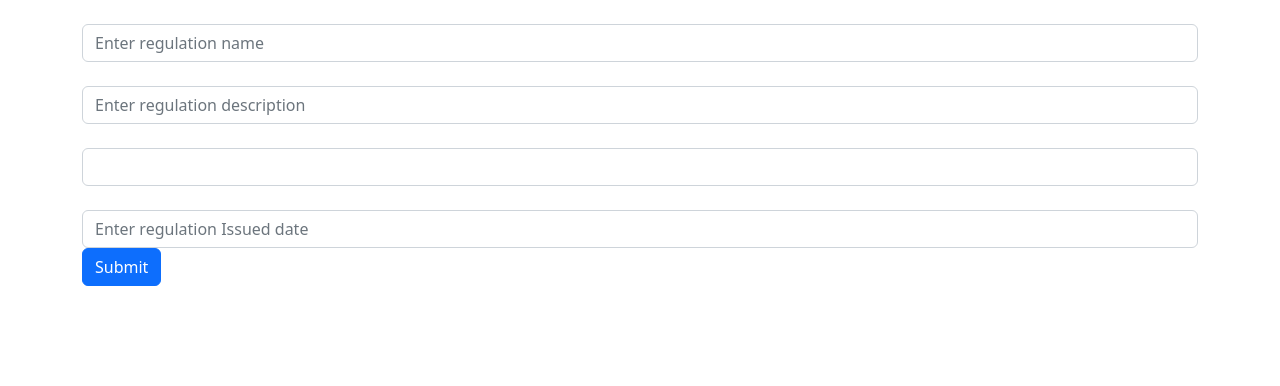
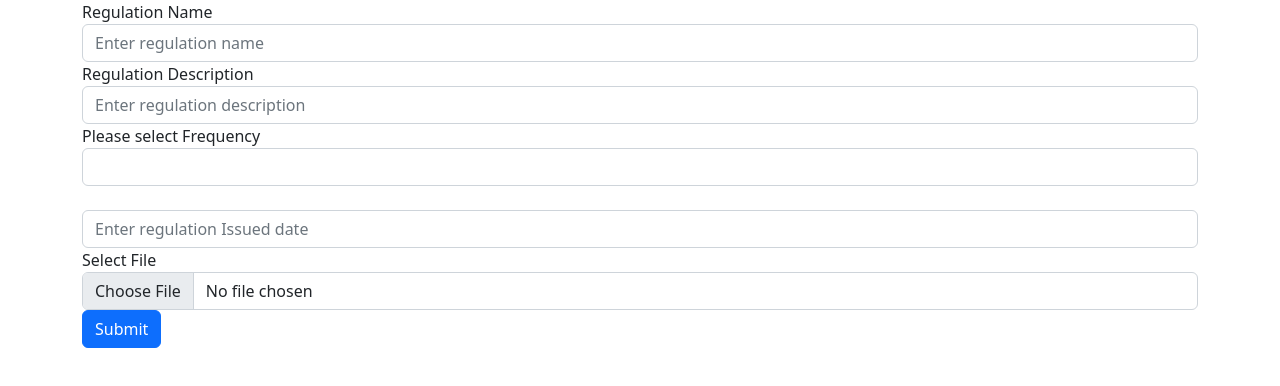
Before and after one commit to Yashpalgawali/document-tracker-angular, an Angular app: page /addregulation in a window 1280 px wide. Shown: the top 386 px of the page. Built offline with nearby package versions, Linux system fonts and the light colour scheme.

Commit message:
05 June fir commit

```diff
--- a/src/app/Models/Regulation.ts
+++ b/src/app/Models/Regulation.ts
@@ -8,7 +8,7 @@ export class Regulation {
     regulation_issued_date !: string
     file_path !: string
     file_name !: string
-
+    file !: File
     vendor !: Vendor ;
 
 }
--- a/src/app/MyComponents/Regulation/addregulation/addregulation.component.html
+++ b/src/app/MyComponents/Regulation/addregulation/addregulation.component.html
@@ -1,15 +1,16 @@
 <div class="container">
+   <form  [formGroup]="form" (ngSubmit)="saveRegulation()" method="post" enctype="multipart/form-data">
     <div class="form-group">
-        <label for="regulation_name"></label>
-        <input type="text" name="regulation_name" id="regulation_name" [(ngModel)]="regulation.regulation_name" class="form-control" placeholder="Enter regulation name">
+        <label for="regulation_name">Regulation Name</label>
+        <input type="text" name="regulation_name" id="regulation_name" formControlName="regulation_name" required class="form-control" placeholder="Enter regulation name">
     </div>
     <div class="form-group">
-        <label for="regulation_description"></label>
-        <input type="text" name="regulation_description" id="regulation_description" [(ngModel)]="regulation.regulation_description" class="form-control" placeholder="Enter regulation description">
+        <label for="regulation_description">Regulation Description</label>
+        <input type="text" name="regulation_description" id="regulation_description"  formControlName="regulation_description" class="form-control" placeholder="Enter regulation description">
     </div>
     <div class="form-group">
-        <label for="regulation_frequency"></label>
-        <select id="regulation_frequency" name="regulation_frequency " class="form-control"  [(ngModel)]="regulation.regulation_frequency">
+        <label for="regulation_frequency">Please select Frequency </label>
+        <select id="regulation_frequency" name="regulation_frequency " class="form-control" formControlName="regulation_frequency" >
             <option selected disabled>Please select Frequency </option>
             <option value="1">Monthly</option>
             <option value="2">Quarterly</option>
@@ -18,7 +19,13 @@
     </div>
     <div class="form-group">
         <label for="regulation_issued_date"></label>
-            <input type="text" name="regulation_issued_date" id="regulation_issued_date" [(ngModel)]="regulation.regulation_issued_date" class="form-control" placeholder="Enter regulation Issued date">
+            <input type="text" name="regulation_issued_date" id="regulation_issued_date" formControlName="regulation_issued_date"  class="form-control" placeholder="Enter regulation Issued date">
+    </div>
+
+    <div class="form-group">
+        <label for="file">Select File</label>
+        <input type="file" name="file" id="file" (change)="onFileSelect($event)" accept=".pdf" required class="form-control" placeholder="Enter regulation name">
     </div>
     <button (click)="saveRegulation()" class="btn btn-primary">Submit</button>
+</form>
 </div>
--- a/src/app/MyComponents/Regulation/addregulation/addregulation.component.ts
+++ b/src/app/MyComponents/Regulation/addregulation/addregulation.component.ts
@@ -1,4 +1,5 @@
 import { Component, OnInit } from '@angular/core';
+import { FormBuilder, FormGroup } from '@angular/forms';
 import { Router } from '@angular/router';
 import { Regulation } from 'src/app/Models/Regulation';
 import { RegulationService } from 'src/app/Services/Regulation/regulation.service';
@@ -10,19 +11,51 @@ import { RegulationService } from 'src/app/Services/Regulation/regulation.servic
 })
 export class AddregulationComponent {
 
+  file: File | null = null;
+  form: FormGroup;
+
   regulation : Regulation = new Regulation()
-  constructor(private router : Router ,private regulateserv : RegulationService) { }
+  constructor(private router: Router, private regulateserv: RegulationService, private fb: FormBuilder) {
+    this.form = this.fb.group({
+      regulation_name: [''],
+      regulation_description: [''],
+      regulation_frequency: [''],
+      regulation_issued_date: [''],
+      file: ['']
+    });
+  }
 
-  saveRegulation()
-  {
-    this.regulateserv.saveRegulation(this.regulation).subscribe({
-      complete : () => {
-          sessionStorage.setItem('response','Regulation '+this.regulation.regulation_name+' is saved successfully');
+  saveRegulation() {
+    if (this.form.valid) {
+
+
+      const formData = new FormData();
+      formData.append('regulation_name', this.form.get('regulation_name')?.value);
+      formData.append('regulation_description', this.form.get('regulation_description')?.value);
+      formData.append('regulation_frequency', this.form.get('regulation_frequency')?.value);
+      formData.append('regulation_issued_date', this.form.get('regulation_issued_date')?.value);
+      formData.append('file', this.form.get('file')?.value);
+
+      if (this.file) {
+        formData.append('file', this.file);
+      }
+
+      this.regulateserv.saveRegulation(formData).subscribe({
+        complete: () => {
+          sessionStorage.setItem('response', 'Regulation ' + this.form.get('regulation_name')?.value + ' is saved successfully');
           this.router.navigate(['viewregulations']);
-      },
-      error : (err) => {
+        },
+        error: (err) => {
+          console.error(err);
           this.router.navigate(['viewregulations']);
-      },
-    })
+        }
+      });
+    }
+  }
+
+  onFileSelect(event: any) {
+    if (event.target.files.length > 0) {
+      this.file = event.target.files[0];
+    }
   }
 }
--- a/src/app/Services/Regulation/regulation.service.ts
+++ b/src/app/Services/Regulation/regulation.service.ts
@@ -13,9 +13,9 @@ export class RegulationService {
 
   constructor(private http : HttpClient) { }
 
-  public saveRegulation(regulation : Regulation):Observable<Regulation>
-  {
-    return this.http.post<Regulation>(`${this.base_url}`,regulation);
+  public saveRegulation(regulation : FormData):Observable<any>
+  {alert(this.base_url+"\n data is " )
+    return this.http.post(this.base_url,regulation);
   }
 
   public getAllRegulation():Observable<Regulation[]>
```
Also changed, not shown: src/app/app.module.ts (+4 -3 lines).
